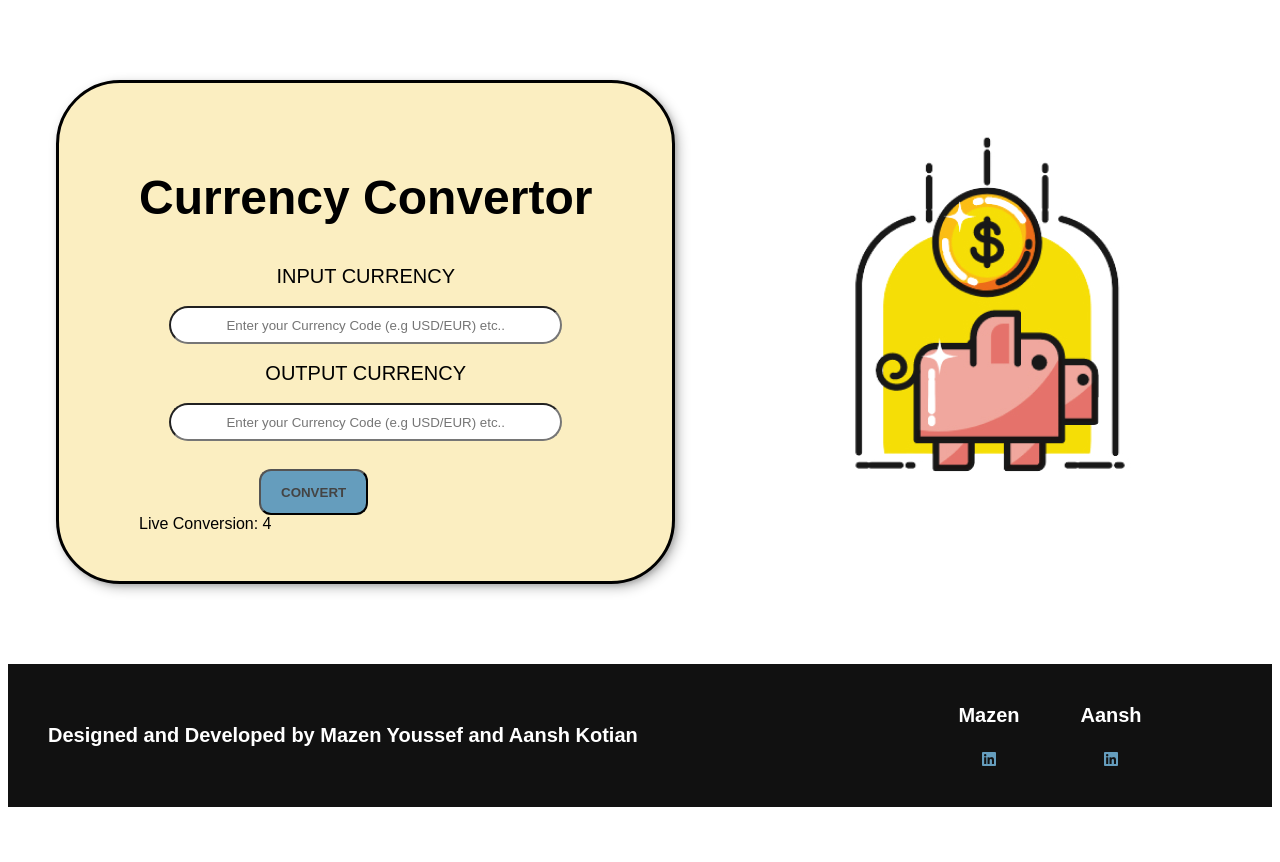
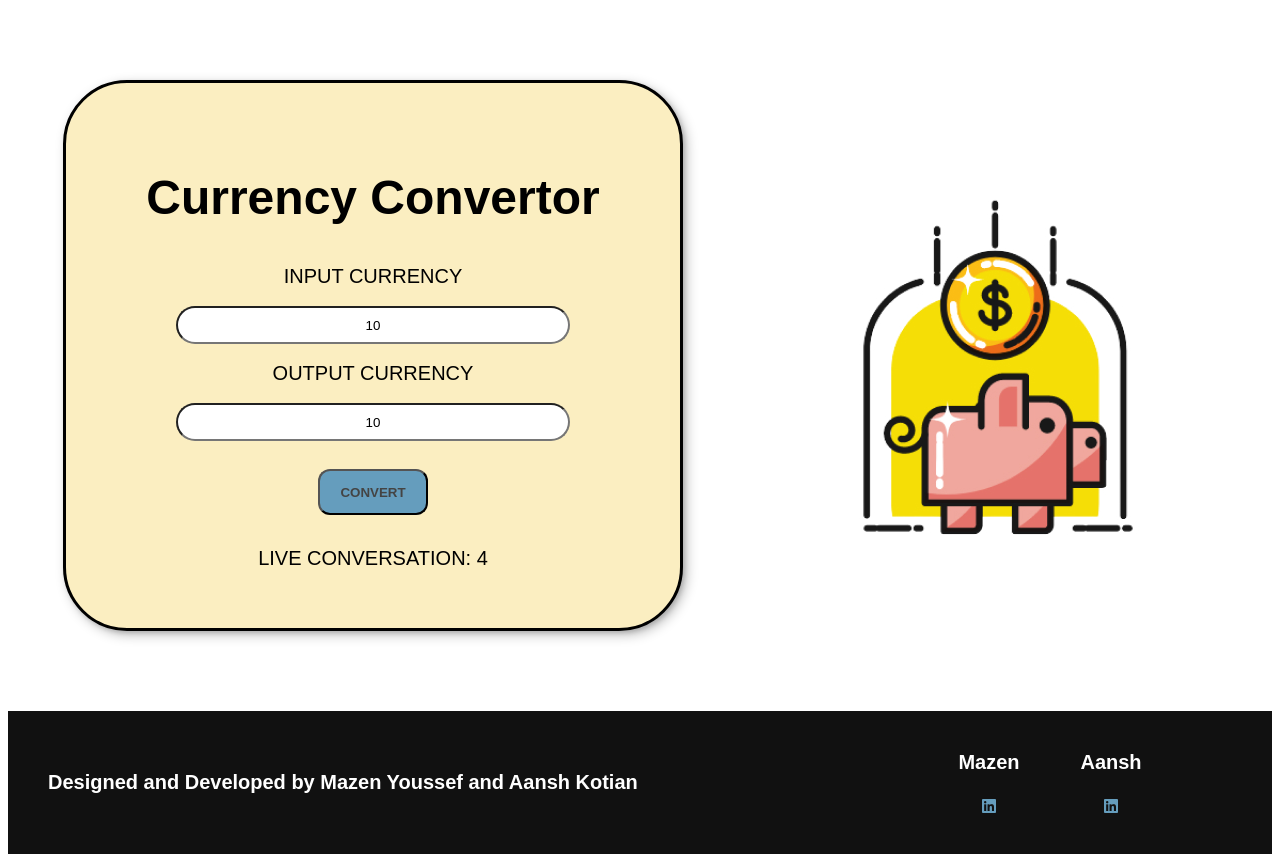
Before and after one commit to AanshKot/CurrencyGuard, a Flask app: template src/templates/home.html in a window 1280 px wide. Shown: the part 142-1004 px from the top of the page. Before the commit the page ends 949 px from the top, so only its background shows below. Run offline with Flask 3, Linux system fonts and the light colour scheme; the template is opened without the code that fills it: most values are stand-ins (such as "Sample title", 1, 10 or a date in 2020); some libraries are stand-ins or nearby versions; some web fonts are replaced.

Commit message:
homepage fixing

```diff
--- a/src/static/styles-home.css
+++ b/src/static/styles-home.css
@@ -106,6 +106,8 @@ body{
 .flex__container{
     display: flex;
     flex-direction: row;
+    justify-content: center;
+    align-items: center;
 
 }
 
@@ -117,6 +119,7 @@ body{
     border-radius: 4rem;
     border-style: solid;
     box-shadow: var(--box-shadow);
+    text-align: center;
 }
 
 
@@ -129,6 +132,10 @@ body{
     margin: 10px 0;
     font-family: 'Cuprum', sans-serif;
     font-size: var(--fs-h3);
+}
+
+.form-group-output{
+    margin-top: 2rem;
 }
 
 form .form-group input{
@@ -153,7 +160,7 @@ form .form-group input{
     padding: 1em 1.5em;
     border-radius: 0.75rem;
     margin-top: 1.5em;
-    margin-left: 9em;
+
 }
 
 .Image{
--- a/src/templates/home.html
+++ b/src/templates/home.html
@@ -49,7 +49,8 @@
                             class="form-control"
                             id="input"
                             name="in-currency"
-                            placeholder="Enter your Currency Code (e.g USD/EUR) etc.." >
+                            placeholder="Enter your Currency Code (e.g USD/EUR) etc.."
+                            value= {{ user_in-currency }}>
                         </div>
                         <!-- what the "name" will do for us is it is what the attribute will be called when we pass the information in this field to our backend, when we submit this form its going to bundle up all the information in here and its going to use the name of these fields to represent them when it sends the information to the backend  -->
 
@@ -60,23 +61,17 @@
                             class="form-control"
                             id="output"
                             name="out-currency"
-                            placeholder="Enter your Currency Code (e.g USD/EUR) etc.." >
+                            placeholder="Enter your Currency Code (e.g USD/EUR) etc.."
+                            value = {{ user_out-currency }}>
                         </div>
 
                         <button type="submit" class ="convert_btn">Convert</button>
 
 
-                        <div class = "form-group-output">
-                            <label for="out-conversion">Live Conversion: {{ live_rate }}</label>
-                            <output
-                                name="out-conversion"
-                                placeholder="Value of Conversion Displayed Here">
-                            </output>
+                        <div class = "form-group form-group-output">
+                            <label for="out-conversion">LIVE CONVERSATION: {{ live_rate }}</label>
+
                         </div>
-
-
-
-
                     </form>
                     <!-- Image Section -->
                     <section class="Image" id="image">
```
